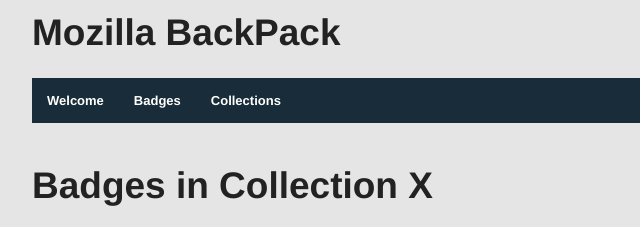
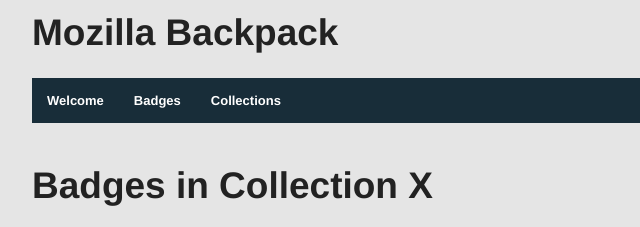
Before and after one commit to mgballard/moz-backpack-proto, a plain HTML site: page badge/by-collection/collectionhash-x.html in a window 1280 px wide. Shown: the top 227 px of the page, 123-763 px from the left. Drawn offline with Linux system fonts and the light colour scheme.

Commit message:
lowercase p

```diff
--- a/badge/by-collection/collectionhash-x.html
+++ b/badge/by-collection/collectionhash-x.html
@@ -13,7 +13,7 @@
 <body>
 	<div class="row">
 		<div class="large-12 columns">
-			<h2>Mozilla BackPack</h2>
+			<h2>Mozilla Backpack</h2>
 
 			<nav class="top-bar" style="">
 			          <ul class="title-area">
```
Also changed, not shown: badge/by-organization/organizationhash-x.html (+1 -1 lines), badge/index.html (+1 -1 lines), collection/index.html (+1 -1 lines), index.html (+1 -1 lines).
